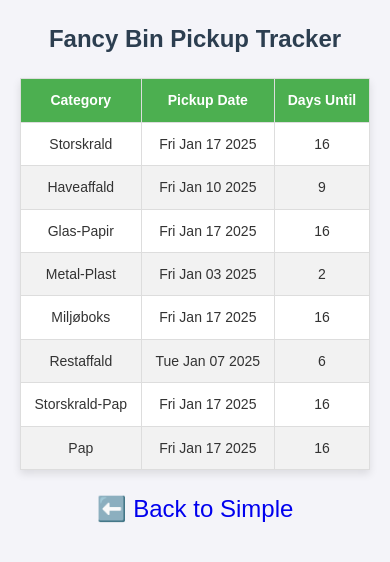
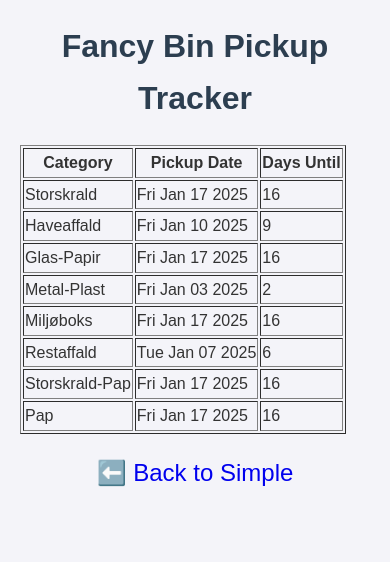
Before and after one commit to sergebelongie/bindicator, a plain HTML site: page fancy.html in a window 390 px wide. Drawn offline with Linux system fonts and the light colour scheme.

Commit message:
Update styles.css

```diff
--- a/styles.css
+++ b/styles.css
@@ -1,4 +1,4 @@
-/* General styles */
+/* General styles for both pages */
 body {
     font-family: Arial, sans-serif;
     margin: 20px;
@@ -12,53 +12,8 @@ h1 {
     color: #2c3e50;
 }
 
-/* Table styles */
-table {
-    width: 100%;
-    border-collapse: collapse;
-    margin: 20px auto;
-    background: white;
-    box-shadow: 0 4px 8px rgba(0, 0, 0, 0.1);
-}
-
-th, td {
-    padding: 15px;
-    text-align: center;
-    border: 1px solid #ddd;
-}
-
-th {
-    background-color: #4CAF50;
-    color: white;
-}
-
-tr:nth-child(even) {
-    background-color: #f2f2f2;
-}
-
-tr:hover {
-    background-color: #f1f1f1;
-}
-
-/* Footer */
 footer {
     text-align: center;
     margin-top: 20px;
-    font-size: 0.9em;
-    color: #777;
+    font-size: 1.2em;
 }
-
-/* Responsive styles */
-@media (max-width: 600px) {
-    table {
-        font-size: 14px;
-    }
-
-    th, td {
-        padding: 10px;
-    }
-
-    h1 {
-        font-size: 1.5em;
-    }
-}
```
